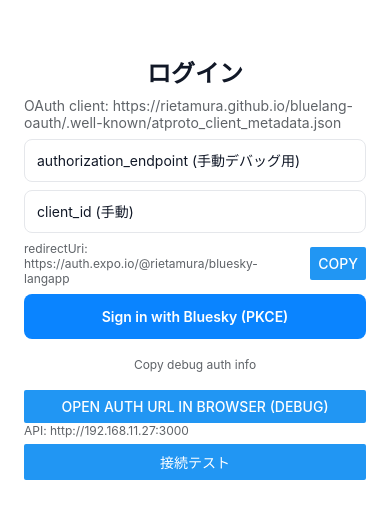
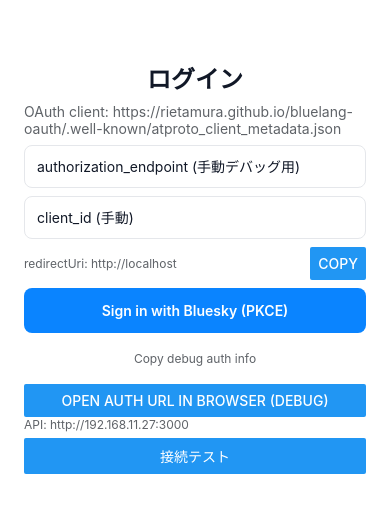
Before and after one commit to RieTamura/bluesky-langapp, a React Native app drawn with its web renderer in the folder mobile/: screen / in a window 390 px wide. Shown: the part 155-674 px from the top of the page. Built offline with nearby package versions, Linux system fonts and the light colour scheme; some packages are replaced by stand-ins of ours; no server answers.

Commit message:
feat: refine redirect URI handling in resolveLoginConfig for standalone and development environments

```diff
--- a/mobile/src/screens/LoginScreen.tsx
+++ b/mobile/src/screens/LoginScreen.tsx
@@ -114,7 +114,10 @@
     console.warn('[LoginScreen] authProxyUrl is missing or invalid, falling back to default explicit proxy URL');
   }
       try {
-      // If running inside Expo Go or standalone, prefer platform-appropriate redirect
+        // If running inside standalone, force canonical native redirect.
+        // Otherwise, allow AuthSession.makeRedirectUri to decide the best
+        // redirect URI for development/dev-client environments so dev builds
+        // behave as expected.
         try {
           const ownership = (Constants as any)?.appOwnership;
           if (ownership === 'standalone') {
@@ -122,16 +125,6 @@
             // Force canonical native redirect for ATProto-style clients to avoid
             // redirect_uri_mismatch on production/TestFlight builds.
             redirectUri = 'blueskylearning://auth';
-        } else if (ownership === 'expo') {
-          // When running inside Expo Go (dev, tunnel, or LAN), makeRedirectUri
-          // may return an exp:// or exp.direct URL that is dynamic and not
-          // suitable for client metadata registration. Prefer the Expo auth
-          // proxy URL (explicitProxyUrl) which is already registered in
-          // client metadata (https://auth.expo.io/@<user>/<slug>).
-          useProxy = true;
-          if (typeof explicitProxyUrl === 'string' && explicitProxyUrl.trim().length > 0) {
-            redirectUri = explicitProxyUrl;
-          }
           }
         } catch (_) { /* ignore */ }
 
```
Lines whose indentation alone changed are shown as unchanged.
